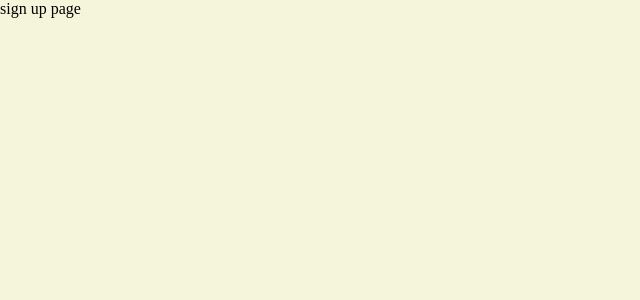
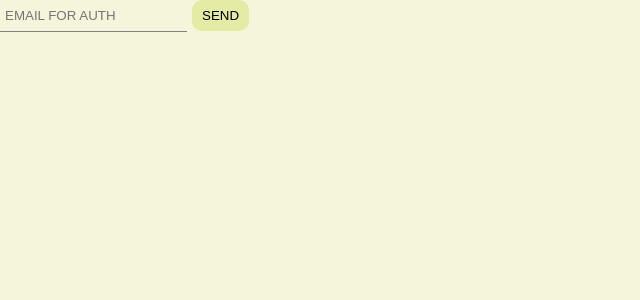
Before and after one commit to chahtk/smilegate_challenge, a React (Create React App) app in the folder client/: page /signup in a window 1280 px wide. Shown: the top 300 px of the page, without its empty margins (0-640 px from the left). Built offline with nearby package versions, Linux system fonts and the light colour scheme.

Commit message:
feat: signup container

```diff
--- /dev/null
+++ b/client/src/container/SignupContainer.tsx
@@ -0,0 +1,33 @@
+import React, { useState } from 'react';
+import styled from 'styled-components';
+import { emailAuthApi } from '../api/emailAuthApi';
+import Button from '../components/Button';
+import Input from '../components/Input';
+
+const MarginLeft = styled.span`
+  margin-left: 5px;
+`;
+
+const SignupContainer = () => {
+  const [email, setEmail] = useState('');
+  const [progress, setProgress] = useState(false);
+
+  const onChnage = (e: React.ChangeEvent<HTMLInputElement>): void => {
+    setEmail(e.target.value);
+  };
+  const onClick = async () => {
+    const status = await emailAuthApi(email);
+    if (typeof status === 'number') setProgress(true);
+    if (typeof status === 'boolean') alert('server error!');
+  };
+  return (
+    <div>
+      <Input placeholder="EMAIL FOR AUTH" value={email} onChange={onChnage} disabled={progress} />
+      <MarginLeft>
+        <Button text="SEND" onClick={onClick} disabled={progress} />
+      </MarginLeft>
+    </div>
+  );
+};
+
+export default SignupContainer;
--- a/client/src/pages/SignupPage.tsx
+++ b/client/src/pages/SignupPage.tsx
@@ -1,7 +1,8 @@
 import React from 'react';
+import SignupContainer from '../container/SignupContainer';
 
 const SignupPage = () => {
-  return <div>sign up page</div>;
+  return <SignupContainer />;
 };
 
 export default SignupPage;
```
